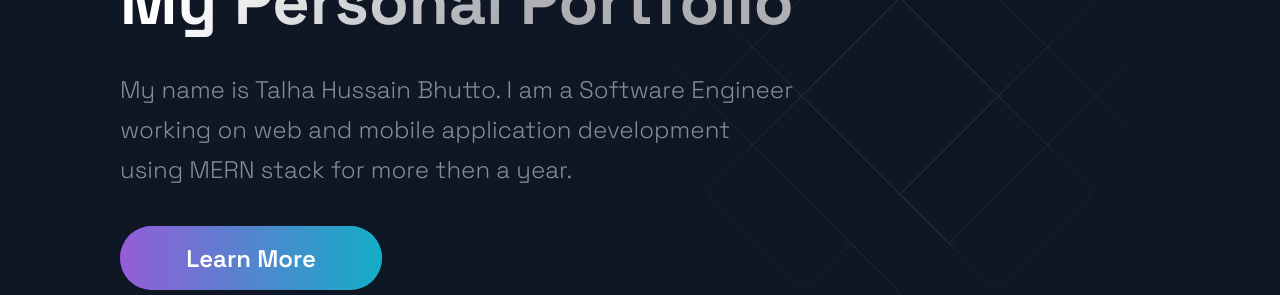
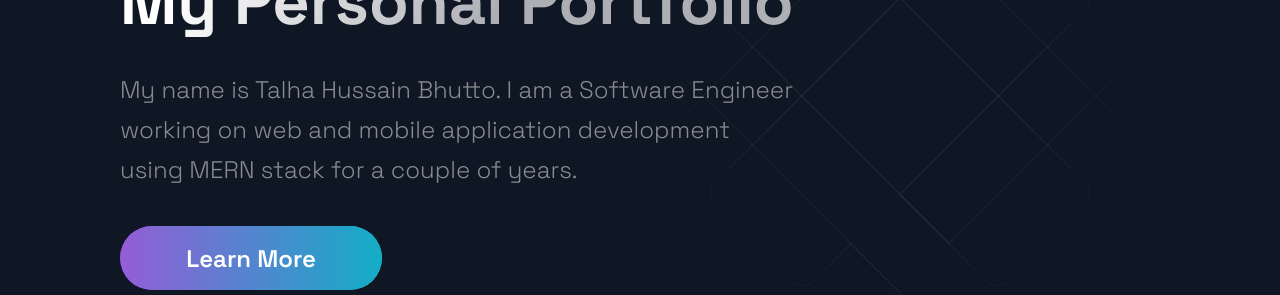
Before and after one commit to TalhaBhutto/NextPortfolio, a Next.js app in the folder my_portfolio/: page / in a window 1280 px wide. Shown: the part 276-571 px from the top of the page. Built offline with nearby package versions, Linux system fonts and the light colour scheme.

Commit message:
Update Hero.js

```diff
--- a/my_portfolio/components/Hero/Hero.js
+++ b/my_portfolio/components/Hero/Hero.js
@@ -19,8 +19,7 @@ function Hero(props) {
           </SectionTitle>
           <SectionText>
             My name is Talha Hussain Bhutto. I am a Software Engineer working on
-            web and mobile application development using MERN stack for more
-            then a year.
+            web and mobile application development using MERN stack for a couple of years.
           </SectionText>
           <Button onClick={props.handleClick}>Learn More</Button>
         </LeftSection>
```
